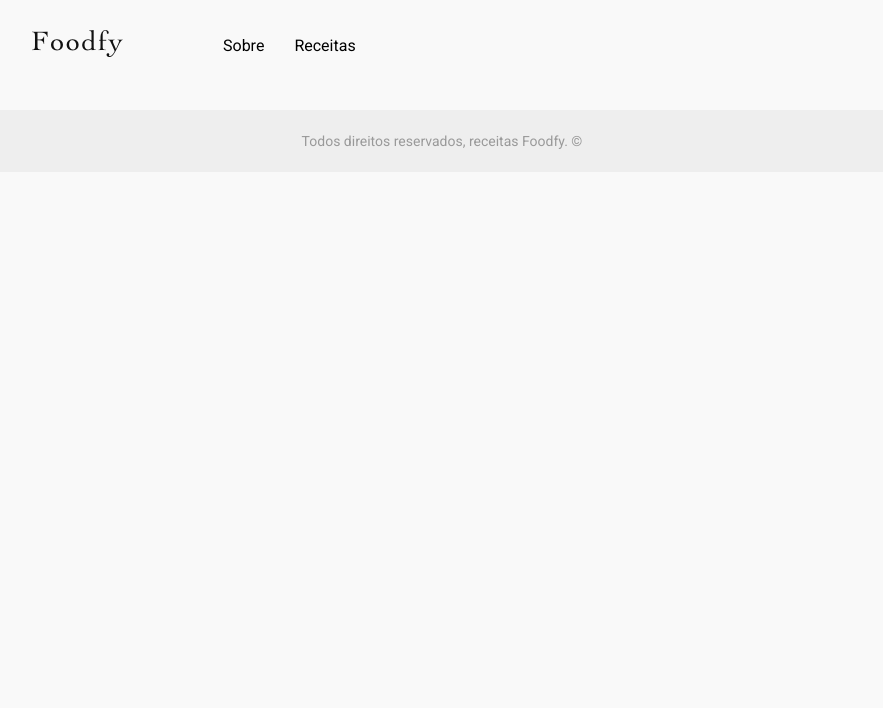
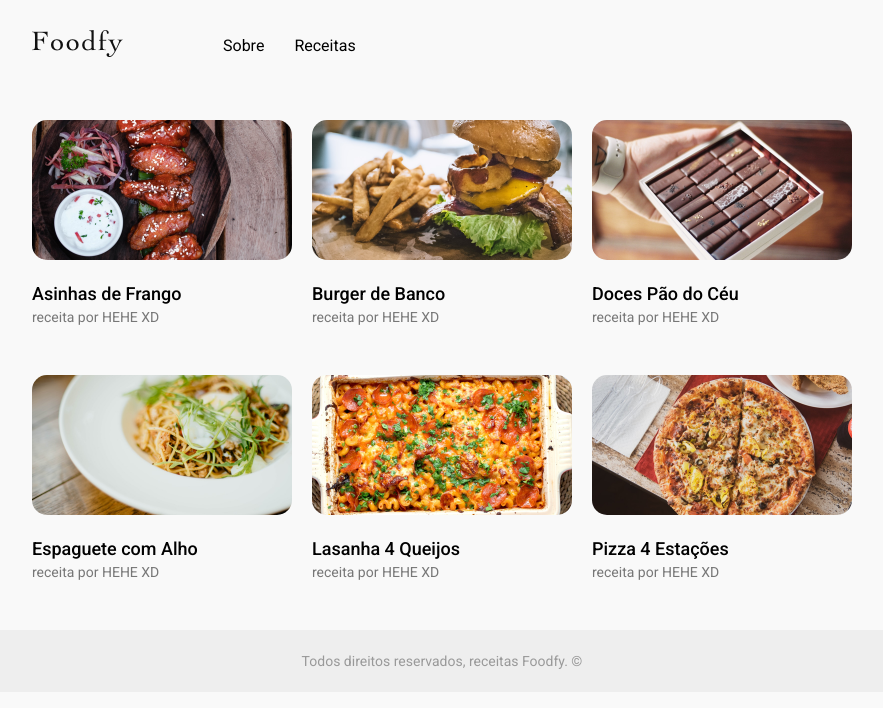
Before and after one commit to leoorlandin/React-Foodfy, a React (Create React App) app: page /recipes in a window 1280 px wide. Shown: the top 708 px of the page, without its empty margins (198-1081 px from the left). Built offline with nearby package versions, Linux system fonts and the light colour scheme.

Commit message:
created data file in order to simulate request from backend//logic for recipelist replicated on recipes page

```diff
--- a/src/components/footer/styles.js
+++ b/src/components/footer/styles.js
@@ -2,7 +2,6 @@ import styled from 'styled-components';
 
 export const Footer = styled.div`
 
-  bottom: 0;
   width: 100%;
   padding: 23px 0;
   text-align: center;
--- /dev/null
+++ b/src/data.js
@@ -0,0 +1,37 @@
+import imageBundle from './utils/imageBundle';
+
+
+ const data = [
+  {
+    recipeImage: imageBundle.asinhas,
+    recipeTitle: "Asinhas de Frango",
+    recipeBy: "HEHE XD"
+  },
+  {
+    recipeImage: imageBundle.burger,
+    recipeTitle: "Burger de Banco",
+    recipeBy: "HEHE XD"
+  },
+  {
+    recipeImage: imageBundle.doce,
+    recipeTitle: "Doces Pão do Céu",
+    recipeBy: "HEHE XD"
+  },
+  {
+    recipeImage: imageBundle.espaguete,
+    recipeTitle: "Espaguete com Alho",
+    recipeBy: "HEHE XD"
+  },
+  {
+    recipeImage: imageBundle.lasanha,
+    recipeTitle: "Lasanha 4 Queijos",
+    recipeBy: "HEHE XD"
+  },
+  {
+    recipeImage: imageBundle.pizza,
+    recipeTitle: "Pizza 4 Estações",
+    recipeBy: "HEHE XD"
+  },
+];
+
+export default data;
--- a/src/pages/home/index.js
+++ b/src/pages/home/index.js
@@ -1,44 +1,10 @@
 import React, { useEffect, useState } from 'react';
 
 import * as S from './styles';
+import data from '../../data'
+
 import RecipeCard from '../../components/RecipeCard';
 import chef from '../../assets/chef.png';
-import imageBundle from '../../utils/imageBundle';
-
-
-
-const RECIPE_CARDS_MOCKS = [
-  {
-    recipeImage: imageBundle.asinhas,
-    recipeTitle: "Asinhas de Frango",
-    recipeBy: "HEHE XD"
-  },
-  {
-    recipeImage: imageBundle.burger,
-    recipeTitle: "Burger de Banco",
-    recipeBy: "HEHE XD"
-  },
-  {
-    recipeImage: imageBundle.doce,
-    recipeTitle: "Doces Pão do Céu",
-    recipeBy: "HEHE XD"
-  },
-  {
-    recipeImage: imageBundle.espaguete,
-    recipeTitle: "Espaguete com Alho",
-    recipeBy: "HEHE XD"
-  },
-  {
-    recipeImage: imageBundle.lasanha,
-    recipeTitle: "Lasanha 4 Queijos",
-    recipeBy: "HEHE XD"
-  },
-  {
-    recipeImage: imageBundle.pizza,
-    recipeTitle: "Pizza 4 Estações",
-    recipeBy: "HEHE XD"
-  },
-];
 
 
 const Home = () => {
@@ -46,7 +12,7 @@ const Home = () => {
   const [RecipeCards, setRecipeCards] = useState([]);
 
   React.useEffect(() => {
-    setRecipeCards(RECIPE_CARDS_MOCKS);
+    setRecipeCards(data);
   }, []);
 
 
--- a/src/pages/recipes/index.js
+++ b/src/pages/recipes/index.js
@@ -1,10 +1,28 @@
-import React from 'react';
+import React, { useState, useEffect } from 'react';
+
+import * as S from './styles';
+import RecipeCard from '../../components/RecipeCard';
+import data from '../../data';
 
 const Recipes = () => {
+  const [RecipeCards, setRecipeCards] = useState([]);
+
+  React.useEffect(() => {
+    setRecipeCards(data);
+  }, []);
+
   return (
-    <div>
-
-    </div>
+      <S.RecipeList>
+        {
+          RecipeCards.map(item => (
+            <RecipeCard
+              recipeImage={item.recipeImage}
+              recipeTitle={item.recipeTitle}
+              recipeBy={item.recipeBy}
+            />
+          ))
+        }
+      </S.RecipeList>
   );
 };
 
--- /dev/null
+++ b/src/pages/recipes/styles.js
@@ -0,0 +1,17 @@
+import styled from 'styled-components';
+
+export const RecipeList = styled.div`
+
+  display: grid;
+  grid-template-columns: 1fr 1fr 1fr;
+  gap: 20px;
+
+
+
+  & img {
+    width: 100%;
+    height: 140px;
+    border-radius: 15px;
+    object-fit: cover;
+}
+`;
--- a/src/styles/global.js
+++ b/src/styles/global.js
@@ -6,30 +6,24 @@ export default createGlobalStyle`
     padding: 0;
     box-sizing: border-box;
   }
-
   html, body, #root {
     min-height: 100%;
     min-width: 1016px;
   }
-
   body {
     background: #f9f9f9;
     -webkit-font-smoothing: antialiased !important;
     position: relative;
   }
-
   body, input, button {
     font-size: 14px;
     font-family: 'Roboto', 'Arial';
   }
-
   button {
     cursor: pointer;
   }
-
   .section-titles {
   font-size: 24px;
   margin-top: 50px;
 }
-
 `;
```
Also changed, not shown: src/routes/index.js (+4 -4 lines).
